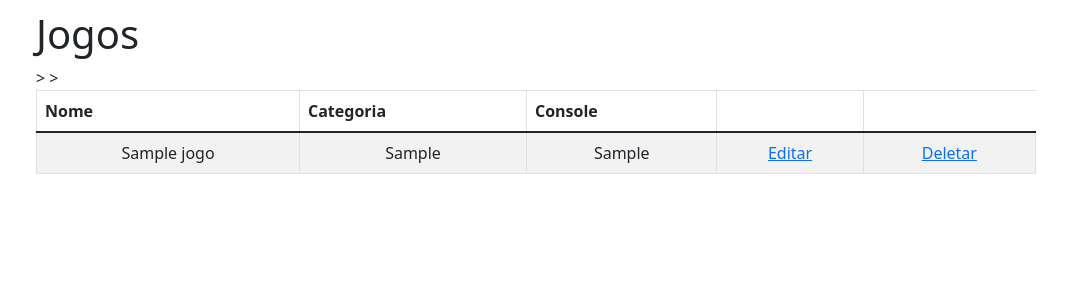
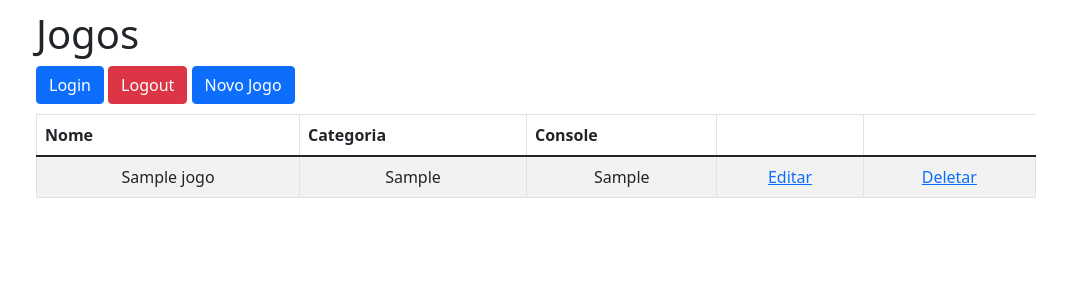
Before and after one commit to felipefrsilva/gamerx, a Flask app: page / in a window 1280 px wide. Shown: the top 300 px of the page, without its empty margins (104-1171 px from the left). Run offline with Flask 2, Linux system fonts and the light colour scheme; tables that the repository leaves empty hold one stand-in row (values such as "Sample post"); some libraries are stand-ins or nearby versions.

Commit message:
upgrade usabilidade das paginas

```diff
--- a/templates/editar.html
+++ b/templates/editar.html
@@ -28,6 +28,7 @@
             <input type="text" id="console" name="console" class="form-control" value="{{ jogo.console }}">
           </div>
           <button type="submit" class="btn btn-primary btn-salvar">Salvar</button>
+          <a class="btn btn-danger" href="{{  url_for('index')  }}">Voltar</a>
         </fieldset>
       </form>
 {% endblock %}
--- a/templates/lista.html
+++ b/templates/lista.html
@@ -1,5 +1,10 @@
 {% extends "template.html" %}
 {% block conteudo %}
+
+        <a class="btn btn-primary" href="{{  url_for('login')  }}">Login</a>
+        <a class="btn btn-danger" href="{{  url_for('logout')  }}">Logout</a>
+        <a class="btn btn-primary" href="{{  url_for('novo')  }}">Novo Jogo</a>
+
         <table class="table table-striped table-responsive table-bordered">
             <thead class="thead-default">
                 <tr>
@@ -15,8 +20,8 @@
                     <td>{{jogo.nome}}</td>
                     <td>{{jogo.categoria}}</td>
                     <td>{{jogo.console}}</td>
-                    <td><a href="{{ url_for('editar', id=jogo.id) }}">Editar</a></td>>
-                    <td><a href="{{ url_for('deletar', id=jogo.id) }}">Deletar</a></td>>
+                    <td><a href="{{ url_for('editar', id=jogo.id) }}">Editar</a></td>
+                    <td><a href="{{ url_for('deletar', id=jogo.id) }}">Deletar</a></td>
                 </tr>
                 {% endfor %}
             </tbody>
--- a/templates/login.html
+++ b/templates/login.html
@@ -26,6 +26,7 @@
             <p><label>Senha:</label> <input class="form-control" type="password" name="senha" required></p>
             <p><button class="btn btn-primary" type="submit">Entrar</button></p>
         </form>
+        <a class="btn btn-danger" href="{{  url_for('index')  }}">Voltar</a>
     </div>
 </body>
 </html>
--- a/templates/novo.html
+++ b/templates/novo.html
@@ -27,6 +27,7 @@
             <input type="text" id="console" name="console" class="form-control">
           </div>
           <button type="submit" class="btn btn-primary btn-salvar">Salvar</button>
+          <a class="btn btn-danger" href="{{  url_for('index')  }}">Voltar</a>
         </fieldset>
       </form>
 {% endblock %}
```
